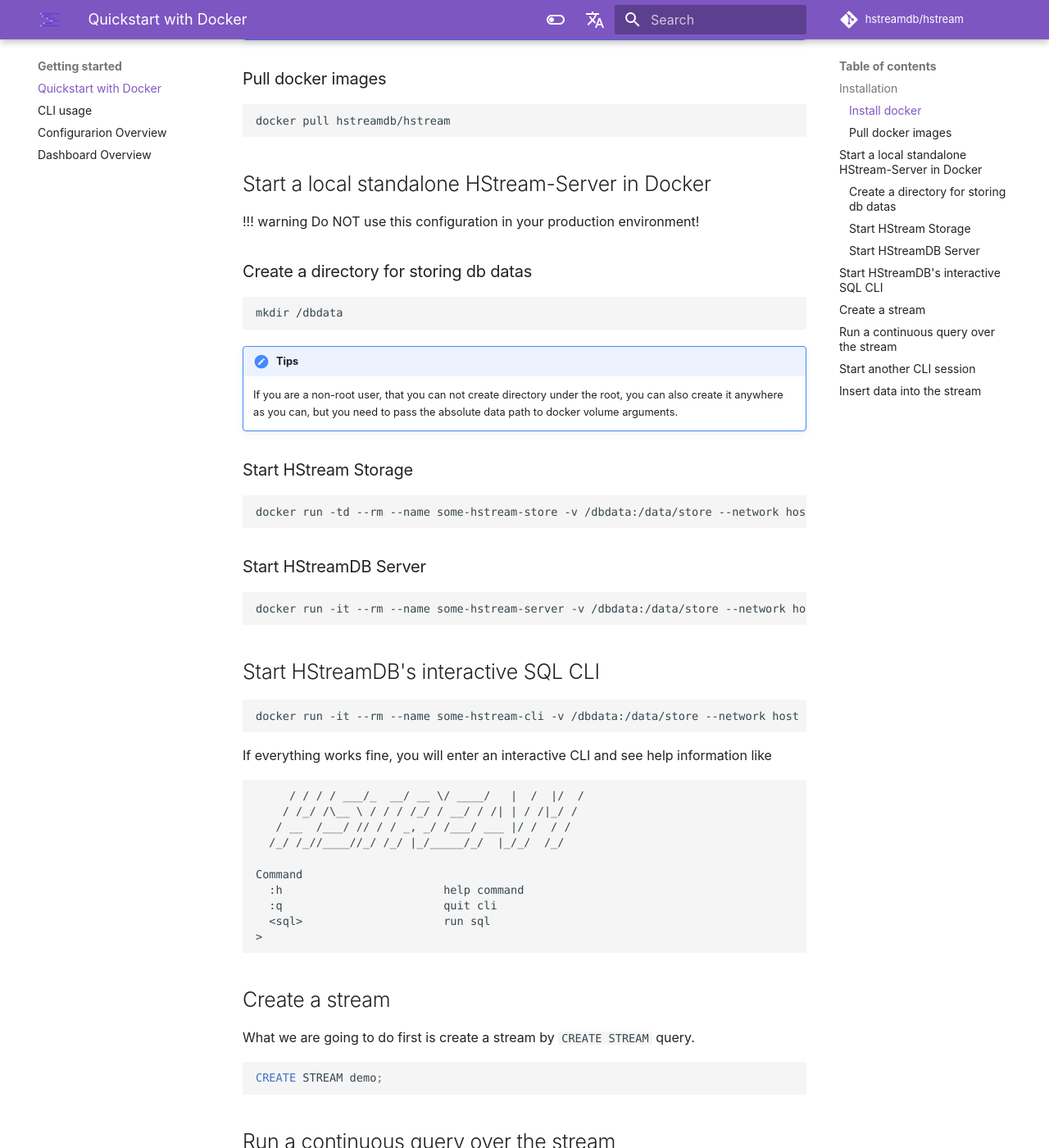
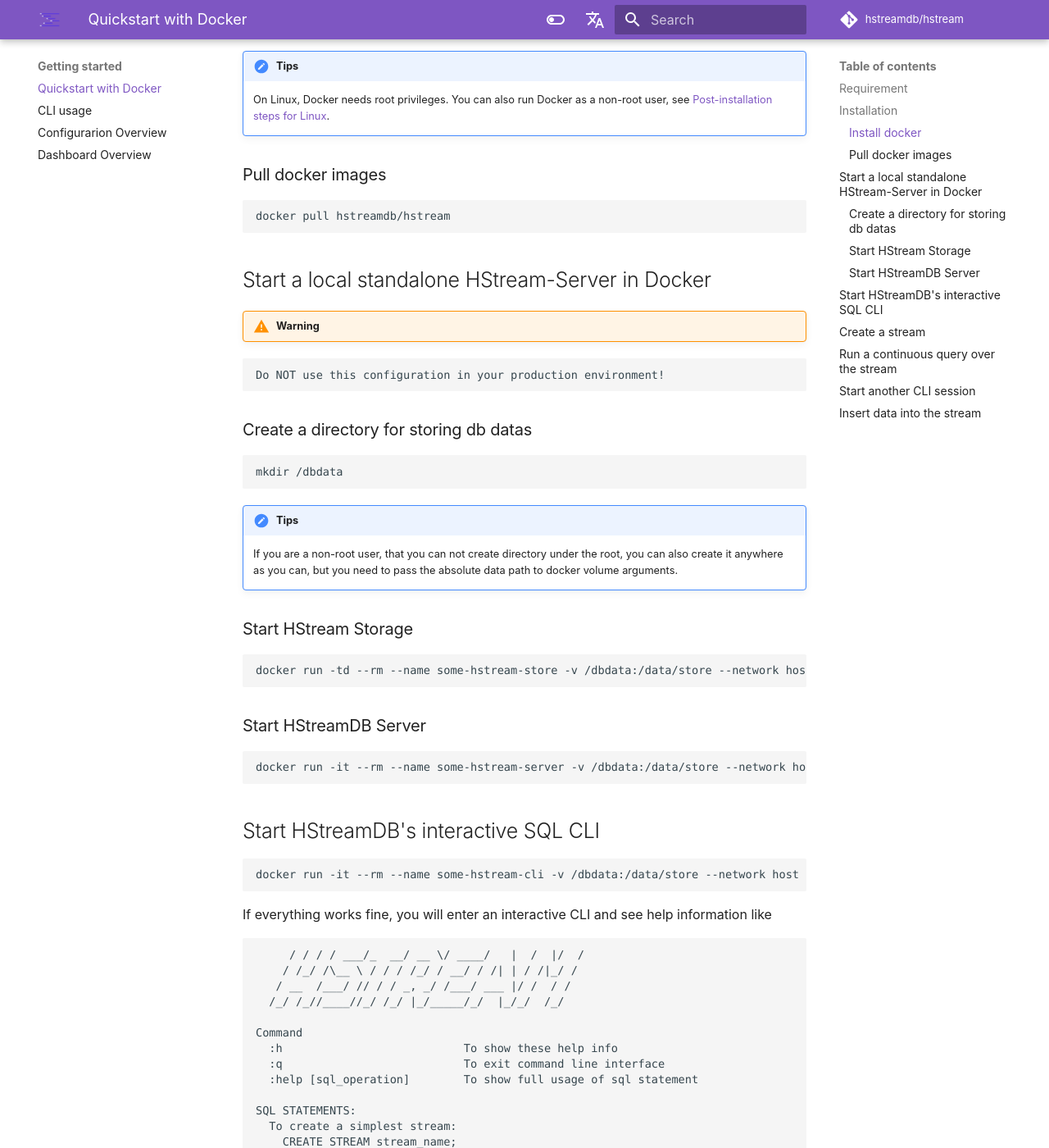
Before and after one commit to hstreamdb/docs, an MkDocs documentation site: the page built from docs/start/quickstart-with-docker.md, in a window 1280 px wide and 1400 px high, scrolled down 656 px. Shown: the whole window at 82% size. Built offline with MkDocs 1.6.1 and Material for MkDocs 9.7.7, drawn with Linux system fonts in a browser that asks for light colours; comment, search, counter and statistics services are not loaded; some of the changed text lies outside the part shown.

Commit message:
small fix

````diff
--- a/docs/start/quickstart-with-docker.md
+++ b/docs/start/quickstart-with-docker.md
@@ -1,4 +1,8 @@
 # Quickstart with Docker
+
+## Requirement
+
+Start HStream requires an operating system kernel version greater than at least Linux 4.14
 
 ## Installation
 
@@ -31,7 +35,11 @@
 
 ## Start a local standalone HStream-Server in Docker
 
-!!! warning Do NOT use this configuration in your production environment!
+!!! Warning
+
+```
+Do NOT use this configuration in your production environment!
+```
 
 ### Create a directory for storing db datas
 
@@ -73,9 +81,20 @@
   /_/ /_//____//_/ /_/ |_/_____/_/  |_/_/  /_/
 
 Command
-  :h                        help command
-  :q                        quit cli
-  <sql>                     run sql
+  :h                           To show these help info
+  :q                           To exit command line interface
+  :help [sql_operation]        To show full usage of sql statement
+
+SQL STATEMENTS:
+  To create a simplest stream:
+    CREATE STREAM stream_name;
+
+  To create a query select all fields from a stream:
+    SELECT * FROM stream_name EMIT CHANGES;
+
+  To insert values to a stream:
+    INSERT INTO stream_name (field1, field2) VALUES (1, 2);
+
 >
 ```
 
````
Also changed, not shown: docs/connector/use.md (+10 -4 lines), docs/sql/sql-overview.md (+1 -1 lines), docs/start/cli.md (+8 -9 lines).
